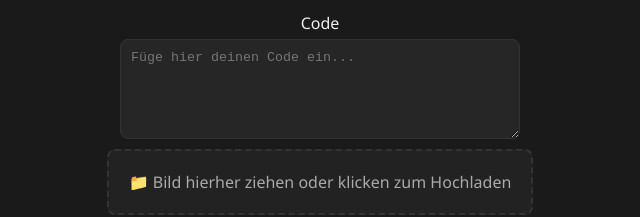
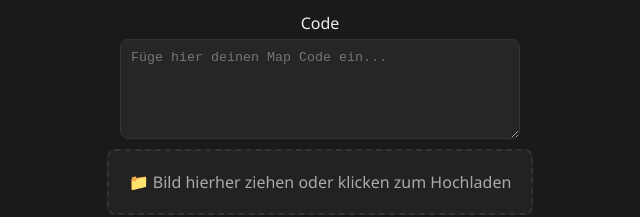
Before and after one commit to Mister-X2009/mister-x2009.github.io, a plain HTML site: page polytrack.html in a window 1280 px wide. Shown: the part 196-413 px from the top of the page, 320-960 px from the left. Drawn offline with Linux system fonts and the light colour scheme.

Commit message:
Update polytrack.html
Edit the *Füge hier code ein* text

```diff
--- a/polytrack.html
+++ b/polytrack.html
@@ -125,7 +125,7 @@
   <input type="text" id="profileName" placeholder="z. B. DriftKing">
 
   <label for="profileCode">Code</label>
-  <textarea id="profileCode" placeholder="Füge hier deinen Code ein..."></textarea>
+  <textarea id="profileCode" placeholder="Füge hier deinen Map Code ein..."></textarea>
 
   <div class="drop-zone" id="dropZone">📁 Bild hierher ziehen oder klicken zum Hochladen</div>
   <input type="file" id="fileInput" accept="image/*" style="display: none;">
```
